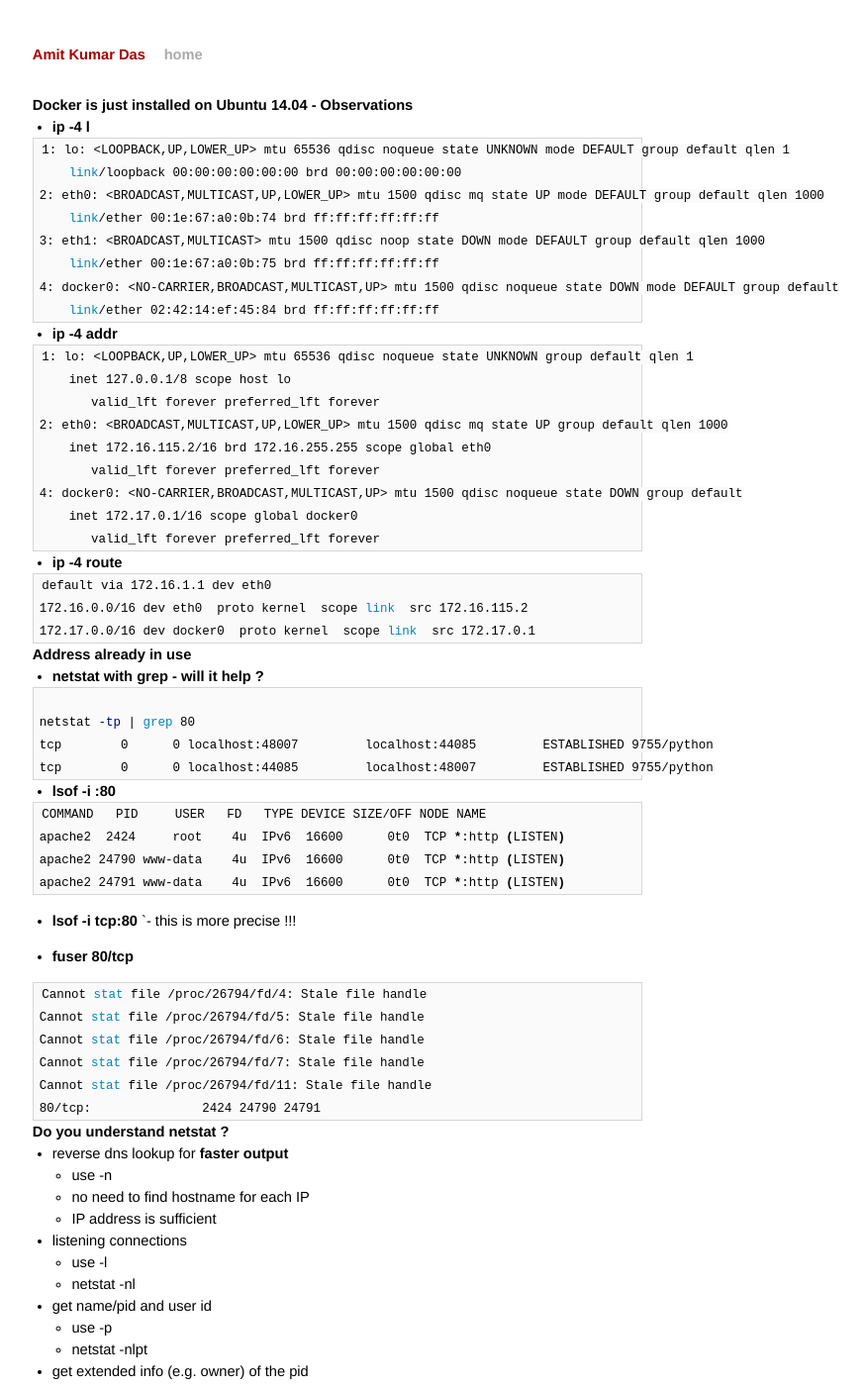
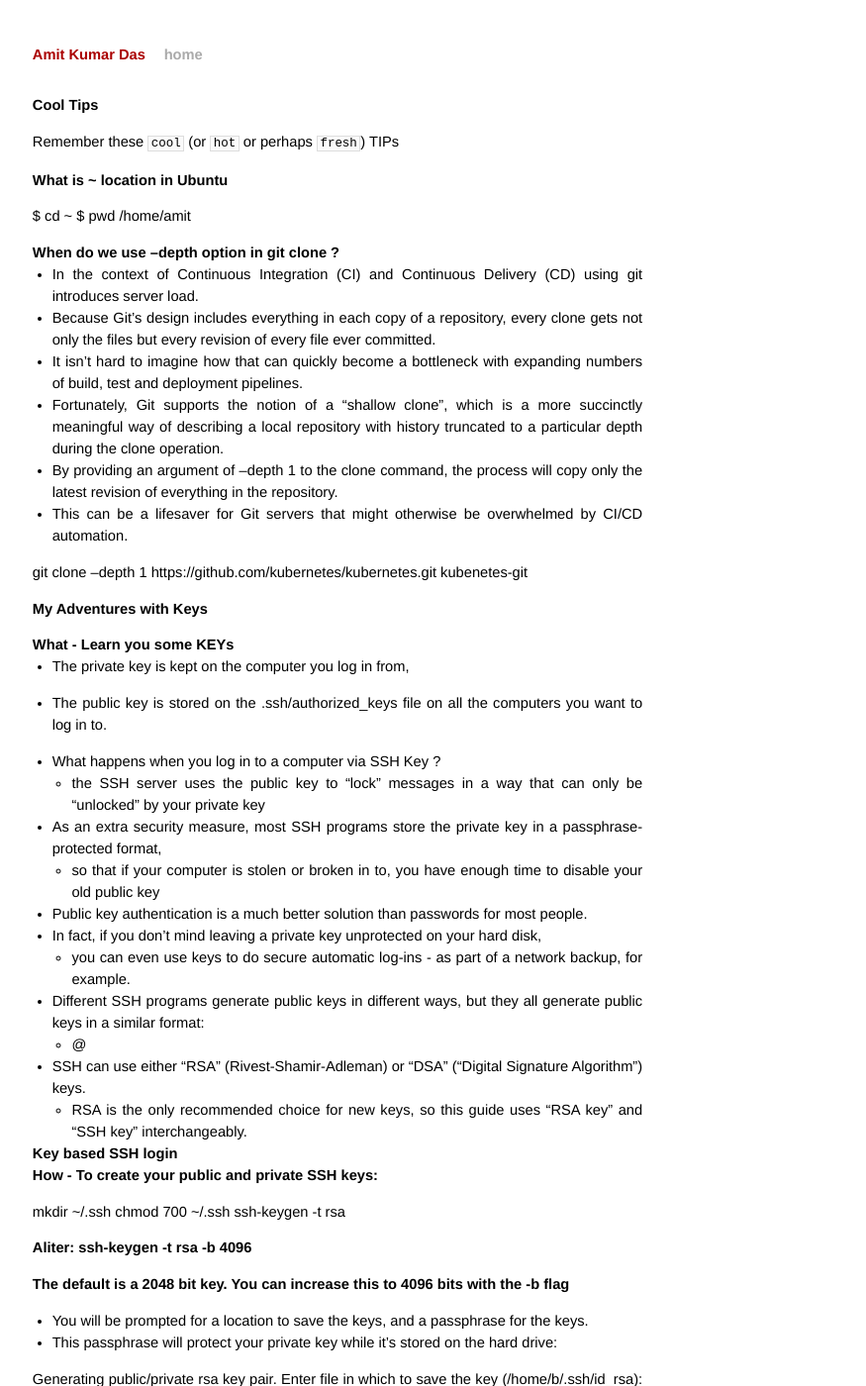
Before and after one commit to AmitKumarDas/amitkumardas.github.io, a Jekyll site: the page built from _posts/2016-09-21-my-handbook-of-commands.md, in a window 1280 px wide and 1400 px high. Shown: the whole window at 99% size, without its empty margins (299-1174 px from the left). Built offline with Jekyll 4.4.1, drawn with Linux system fonts in a browser that asks for light colours; some of the changed text lies outside the part shown.

Commit message:
Update 2016-09-21-my-handbook-of-commands.md

````diff
--- a/_posts/2016-09-21-my-handbook-of-commands.md
+++ b/_posts/2016-09-21-my-handbook-of-commands.md
@@ -3,7 +3,168 @@ layout: post
 title: My HandBook of Commands
 ---
 
-### Docker is just installed on Ubuntu 14.04 - Observations
+# Cool Tips
+
+> Remember these `cool` (or `hot` or perhaps `fresh`) TIPs
+
+## What is ~ location in Ubuntu
+
+$ cd ~
+$ pwd
+/home/amit
+
+## When do we use --depth option in git clone ?
+
+- In the context of Continuous Integration (CI) and Continuous Delivery (CD) using git introduces server load.
+- Because Git’s design includes everything in each copy of a repository, every clone gets not only the files but every revision of every file ever committed.
+- It isn’t hard to imagine how that can quickly become a bottleneck with expanding numbers of build, test and deployment pipelines.
+- Fortunately, Git supports the notion of a “shallow clone”, which is a more succinctly meaningful way of describing a local repository with history truncated to a particular depth during the clone operation.
+- By providing an argument of --depth 1 to the clone command, the process will copy only the latest revision of everything in the repository.
+- This can be a lifesaver for Git servers that might otherwise be overwhelmed by CI/CD automation.
+
+git clone --depth 1 https://github.com/kubernetes/kubernetes.git kubenetes-git
+
+
+# My Adventures with Keys
+
+## What - Learn you some KEYs
+
+- The private key is kept on the computer you log in from,
+- The public key is stored on the .ssh/authorized_keys file on all the computers you want to log in to.
+
+- What happens when you log in to a computer via SSH Key ?
+  - the SSH server uses the public key to "lock" messages in a way that can only be "unlocked" by your private key
+
+- As an extra security measure, most SSH programs store the private key in a passphrase-protected format,
+  - so that if your computer is stolen or broken in to, you have enough time to disable your old public key
+
+- Public key authentication is a much better solution than passwords for most people.
+- In fact, if you don't mind leaving a private key unprotected on your hard disk,
+  - you can even use keys to do secure automatic log-ins - as part of a network backup, for example.
+
+- Different SSH programs generate public keys in different ways, but they all generate public keys in a similar format:
+  - <ssh-rsa or ssh-dss> <really long string of nonsense> <username>@<host>
+
+- SSH can use either "RSA" (Rivest-Shamir-Adleman) or "DSA" ("Digital Signature Algorithm") keys.
+  - RSA is the only recommended choice for new keys, so this guide uses "RSA key" and "SSH key" interchangeably.
+
+
+## Key based SSH login
+
+### How - To create your public and private SSH keys:
+
+mkdir ~/.ssh
+chmod 700 ~/.ssh
+ssh-keygen -t rsa
+
+# Aliter: ssh-keygen -t rsa -b 4096
+# The default is a 2048 bit key. You can increase this to 4096 bits with the -b flag
+
+
+- You will be prompted for a location to save the keys, and a passphrase for the keys.
+- This passphrase will protect your private key while it's stored on the hard drive:
+
+Generating public/private rsa key pair.
+Enter file in which to save the key (/home/b/.ssh/id_rsa):
+Enter passphrase (empty for no passphrase):
+Enter same passphrase again:
+Your identification has been saved in /home/b/.ssh/id_rsa.
+Your public key has been saved in /home/b/.ssh/id_rsa.pub.
+
+### How - Transfer Client Key to Host
+
+- The key you need to transfer to the host is the public one.
+- If you can log in to a computer over SSH using a password, run the following from your own computer:
+
+```bash
+
+ssh-copy-id <username>@<host>
+```
+
+- Aliter: ssh-copy-id "<username>@<host> -p <port_nr>"
+- If you are using the standard port 22, you can ignore this tip.
+- Aliter : Copy the public key file to the server and concatenate it onto the authorized_keys file manually.
+
+- It is wise to back that up first:
+
+```bash
+
+cp authorized_keys authorized_keys_Backup
+cat id_rsa.pub >> authorized_keys
+```
+
+### Verify - Key based SSH login
+
+```bash
+ssh <username>@<host>
+
+# You should be prompted for the passphrase for your key:
+
+Enter passphrase for key '/home/<user>/.ssh/id_rsa':
+```
+
+- Note : that the host should be configured to allow key based logins
+
+### Trouble - Still it asks for pw
+
+- On the host computer, ensure that the /etc/ssh/sshd_config contains the following lines,
+  - and that they are **uncommented**
+
+```bash
+PubkeyAuthentication yes
+RSAAuthentication yes
+```
+
+- restart OpenSSH, and try logging in again.
+- If you get the passphrase prompt now, then congratulations, you're logging in with a key!
+
+### Trouble - Permission Denied (Public Key)
+
+- Chances are, your /home/<user> or ~/.ssh/authorized_keys permissions are too open by OpenSSH standards.
+- You can get rid of this problem by issuing the following commands:
+
+```bash
+chmod go-w ~/
+chmod 700 ~/.ssh
+chmod 600 ~/.ssh/authorized_keys
+```
+
+### Trouble - Agent admitted failure to sign using the key
+
+- This error occurs when the ssh-agent on the client is not yet managing the key.
+- Issue the following commands to fix:
+
+```bash
+ssh-add
+```
+
+### Trouble - Still more troubles - Wish I could debug ?
+
+- start the sshd in debug mode
+
+```bash
+sudo /usr/sbin/sshd -d
+
+ssh -v ( or -vv) username@host
+```
+
+### How - To disable password authentication,
+
+- look for the following line in your sshd_config file:
+
+PasswordAuthentication yes
+# replace it with a line that looks like this:
+PasswordAuthentication no
+
+- Once you have saved the file and restarted your SSH server,
+
+### Trouble - I cannot get out of troubles
+
+- Google it
+- https://help.ubuntu.com/community/SSH/OpenSSH/Keys
+- https://help.ubuntu.com/community/SSH/OpenSSH/Configuring#disable-password-authentication
+
+## Docker is just installed on Ubuntu 14.04 - Observations
 
 - **ip -4 l**
 
````
